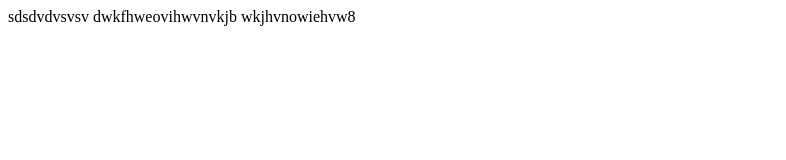
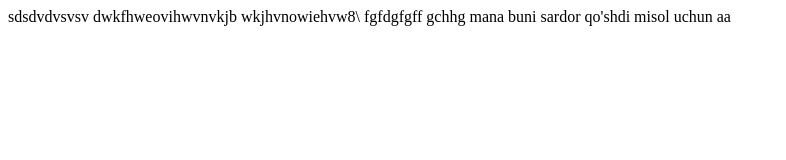
Before and after one commit to shaxzodzokirov/e, a plain HTML site: page index.html in a window 1280 px wide. Shown: the whole page, without its empty margins (0-786 px from the left). Drawn offline with Linux system fonts and the light colour scheme.

Commit message:
Update index.html

```diff
--- a/index.html
+++ b/index.html
@@ -9,6 +9,9 @@
 <body>
     sdsdvdvsvsv
     dwkfhweovihwvnvkjb
-    wkjhvnowiehvw8
+    wkjhvnowiehvw8\
+    fgfdgfgff
+    gchhg
+    mana buni sardor qo'shdi misol uchun aa
 </body>
 </html>
```
